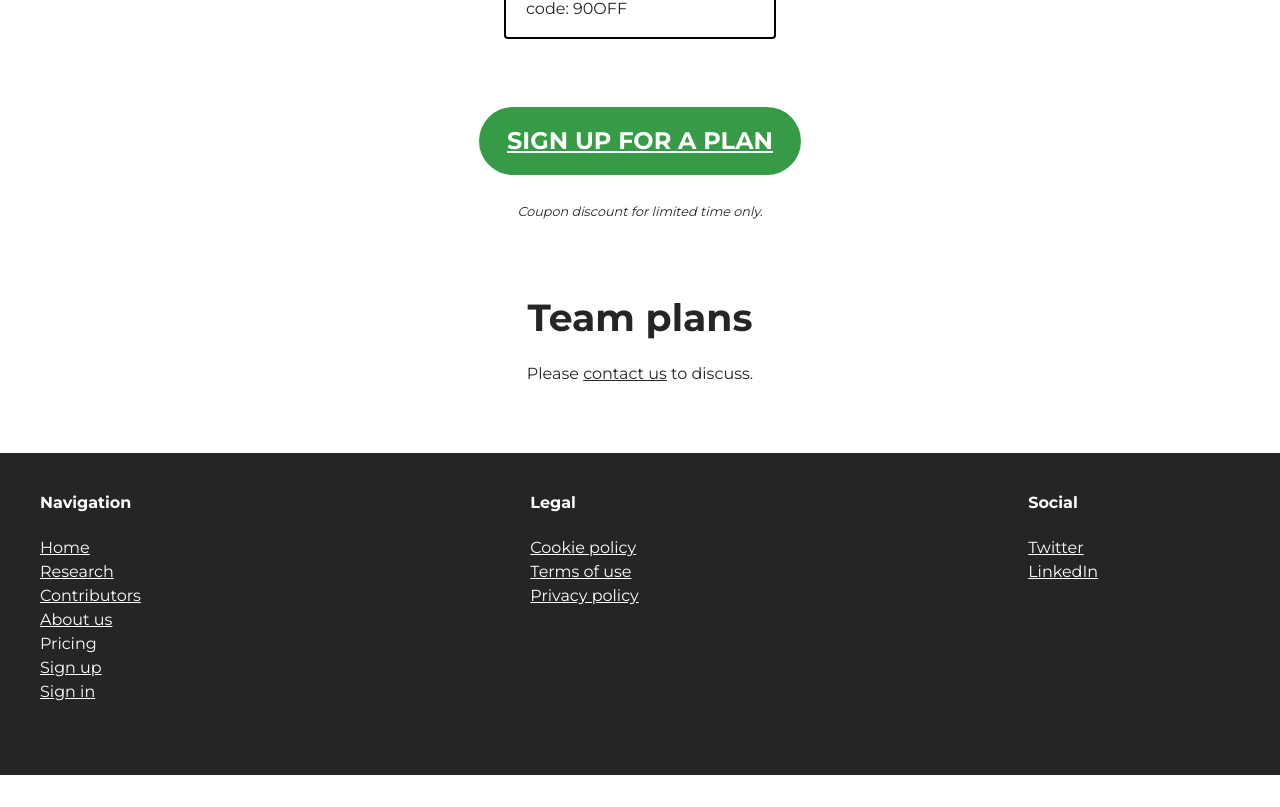
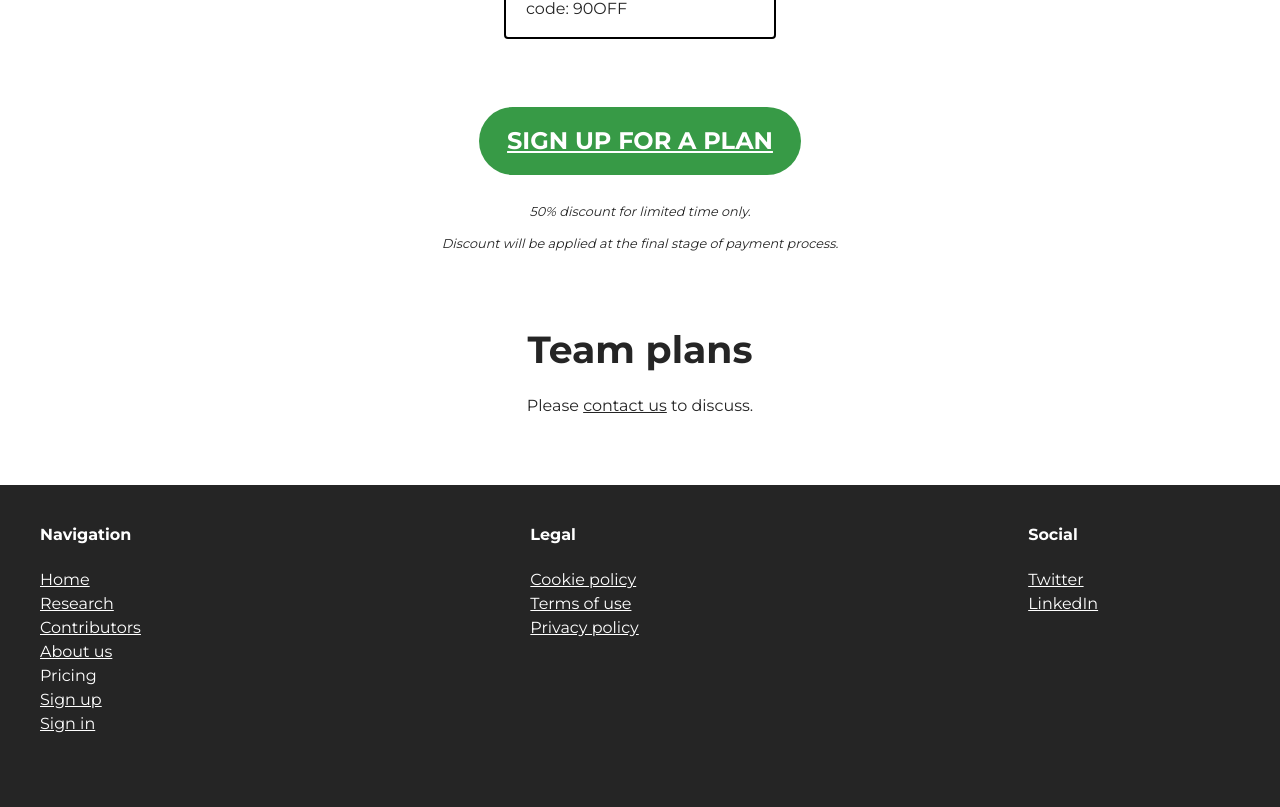
Before and after one commit to postscript-medical/marketing-site, a SvelteKit app: page /pricing in a window 1280 px wide. Shown: the part 798-1605 px from the top of the page. Before the commit the page ends 1573 px from the top, so only its background shows below. Built offline with nearby package versions, Linux system fonts and the light colour scheme.

Commit message:
Updated copy

```diff
--- a/src/routes/(marketing)/pricing/+page.svelte
+++ b/src/routes/(marketing)/pricing/+page.svelte
@@ -81,7 +81,7 @@
   </p>
 
   <p class="discount-note">
-    Coupon discount for limited time only.
+    50% discount for limited time only.<br/>Discount will be applied at the final stage of payment process.
   </p>
 </div>
 
```
